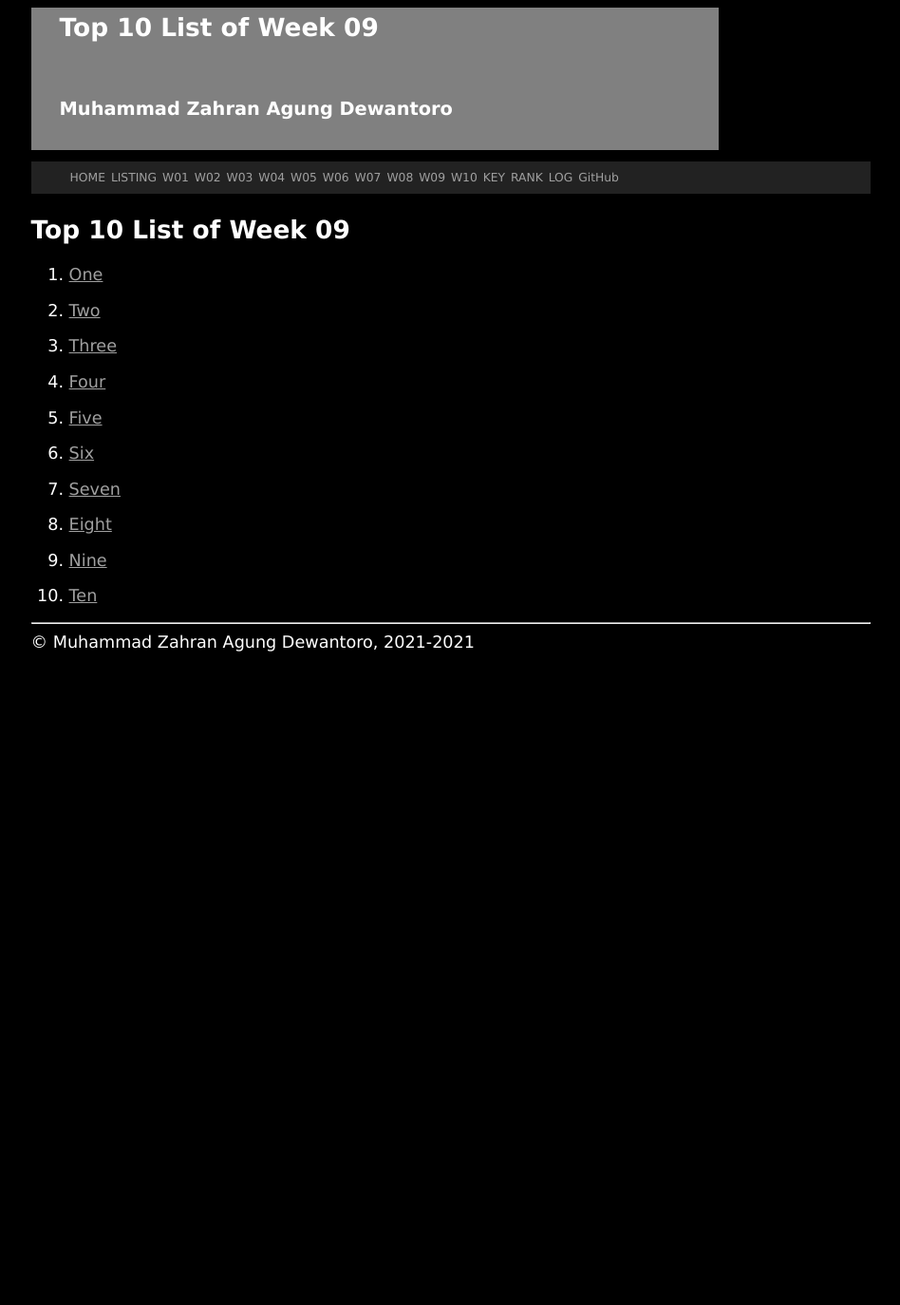
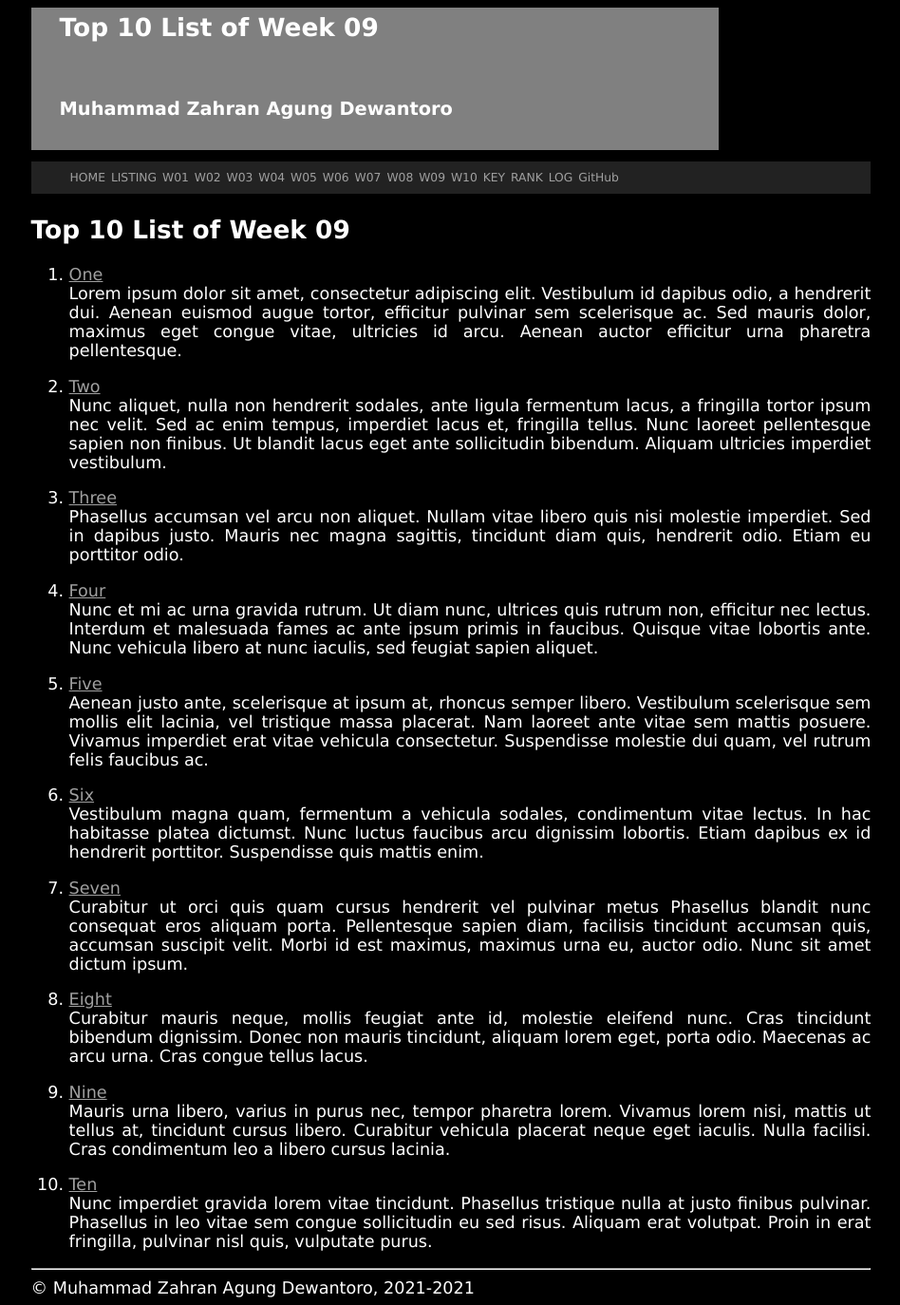
Before and after one commit to mzahranagung/os211, a Jekyll site: the page built from w09.md, in a window 1280 px wide. Shown: the whole page at 95% size, without its empty margins (165-1113 px from the left). Built offline with Jekyll 4.4.1, drawn with Linux system fonts in a browser that asks for light colours; our own code applies the rules of GitHub Pages for plain Markdown files; before the commit the page ends 900 px from its top, so only the background shows below that.

Commit message:
Update w09.md

```diff
--- a/w09.md
+++ b/w09.md
@@ -6,21 +6,71 @@ permalink: /W09/
 # Top 10 List of Week 09
 
 1. [One](https://en.wikipedia.org/wiki/1)<br>
+Lorem ipsum dolor sit amet, consectetur adipiscing elit.
+Vestibulum id dapibus odio, a hendrerit dui.
+Aenean euismod augue tortor, efficitur pulvinar sem scelerisque ac.
+Sed mauris dolor, maximus eget congue vitae, ultricies id arcu.
+Aenean auctor efficitur urna pharetra pellentesque.
 
 2. [Two](https://en.wikipedia.org/wiki/2)<br>
+Nunc aliquet, nulla non hendrerit sodales, ante ligula fermentum lacus, a fringilla tortor ipsum nec velit.
+Sed ac enim tempus, imperdiet lacus et, fringilla tellus.
+Nunc laoreet pellentesque sapien non finibus.
+Ut blandit lacus eget ante sollicitudin bibendum.
+Aliquam ultricies imperdiet vestibulum.
 
 3. [Three](https://en.wikipedia.org/wiki/3)<br>
+Phasellus accumsan vel arcu non aliquet.
+Nullam vitae libero quis nisi molestie imperdiet.
+Sed in dapibus justo.
+Mauris nec magna sagittis, tincidunt diam quis, hendrerit odio.
+Etiam eu porttitor odio.
 
 4. [Four](https://en.wikipedia.org/wiki/4)<br>
+Nunc et mi ac urna gravida rutrum.
+Ut diam nunc, ultrices quis rutrum non, efficitur nec lectus.
+Interdum et malesuada fames ac ante ipsum primis in faucibus.
+Quisque vitae lobortis ante.
+Nunc vehicula libero at nunc iaculis, sed feugiat sapien aliquet.
 
 5. [Five](https://en.wikipedia.org/wiki/5)<br>
+Aenean justo ante, scelerisque at ipsum at, rhoncus semper libero.
+Vestibulum scelerisque sem mollis elit lacinia, vel tristique massa placerat.
+Nam laoreet ante vitae sem mattis posuere.
+Vivamus imperdiet erat vitae vehicula consectetur.
+Suspendisse molestie dui quam, vel rutrum felis faucibus ac.
 
 6. [Six](https://en.wikipedia.org/wiki/6)<br>
+Vestibulum magna quam, fermentum a vehicula sodales, condimentum vitae lectus.
+In hac habitasse platea dictumst.
+Nunc luctus faucibus arcu dignissim lobortis.
+Etiam dapibus ex id hendrerit porttitor.
+Suspendisse quis mattis enim.
 
 7. [Seven](https://en.wikipedia.org/wiki/7)<br>
+Curabitur ut orci quis quam cursus hendrerit vel pulvinar metus
+Phasellus blandit nunc consequat eros aliquam porta.
+Pellentesque sapien diam, facilisis tincidunt accumsan quis, accumsan suscipit velit.
+Morbi id est maximus, maximus urna eu, auctor odio.
+Nunc sit amet dictum ipsum.
 
 8. [Eight](https://en.wikipedia.org/wiki/8)<br>
+Curabitur mauris neque, mollis feugiat ante id, molestie eleifend nunc.
+Cras tincidunt bibendum dignissim.
+Donec non mauris tincidunt, aliquam lorem eget, porta odio.
+Maecenas ac arcu urna.
+Cras congue tellus lacus.
 
 9. [Nine](https://en.wikipedia.org/wiki/9)<br>
+Mauris urna libero, varius in purus nec, tempor pharetra lorem.
+Vivamus lorem nisi, mattis ut tellus at, tincidunt cursus libero.
+Curabitur vehicula placerat neque eget iaculis.
+Nulla facilisi.
+Cras condimentum leo a libero cursus lacinia.
 
 10. [Ten](https://en.wikipedia.org/wiki/10)<br>
+Nunc imperdiet gravida lorem vitae tincidunt.
+Phasellus tristique nulla at justo finibus pulvinar.
+Phasellus in leo vitae sem congue sollicitudin eu sed risus.
+Aliquam erat volutpat.
+Proin in erat fringilla, pulvinar nisl quis, vulputate purus.
```
